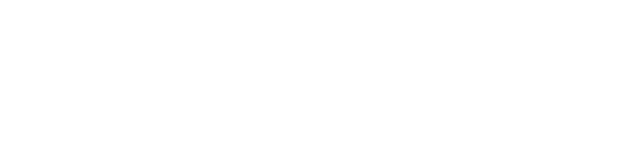
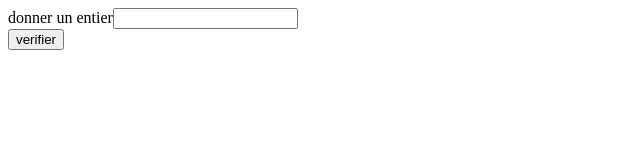
Before and after one commit to khalillakhdhar/codeJSapplication, a plain HTML site: page TD/parite.html in a window 1280 px wide. Shown: the whole page, without its empty margins (0-640 px from the left). Drawn offline with Linux system fonts and the light colour scheme.

Commit message:
Update parite.html

```diff
--- a/TD/parite.html
+++ b/TD/parite.html
@@ -7,6 +7,9 @@
     <title>Document</title>
 </head>
 <body>
-
+    <form >
+        donner un entier<input type="number" id="val" name="int">    </form>
+<button onclick="paire()">verifier</button>
 </body>
+<script src="parite.js"></script>
 </html>
```
